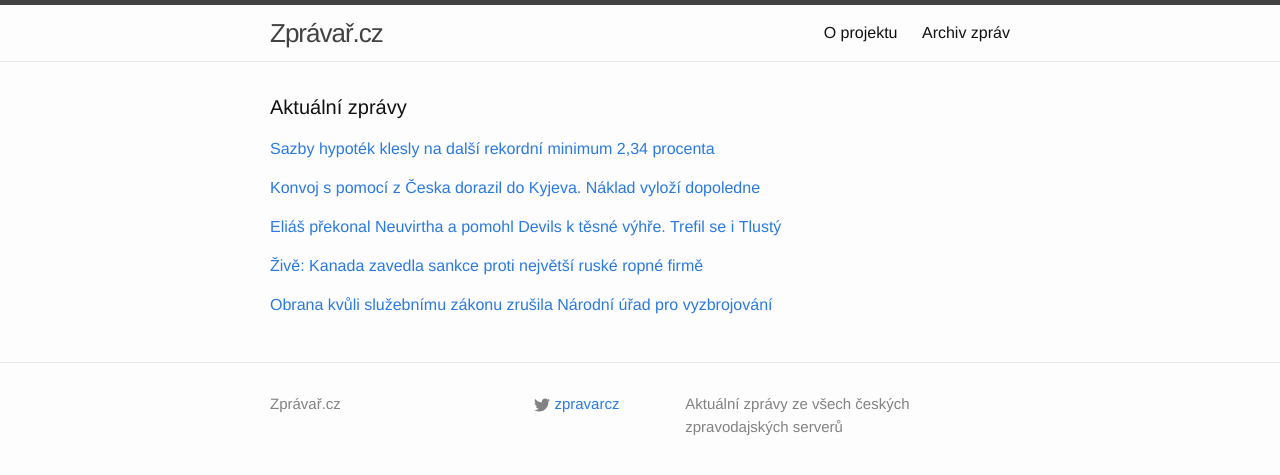
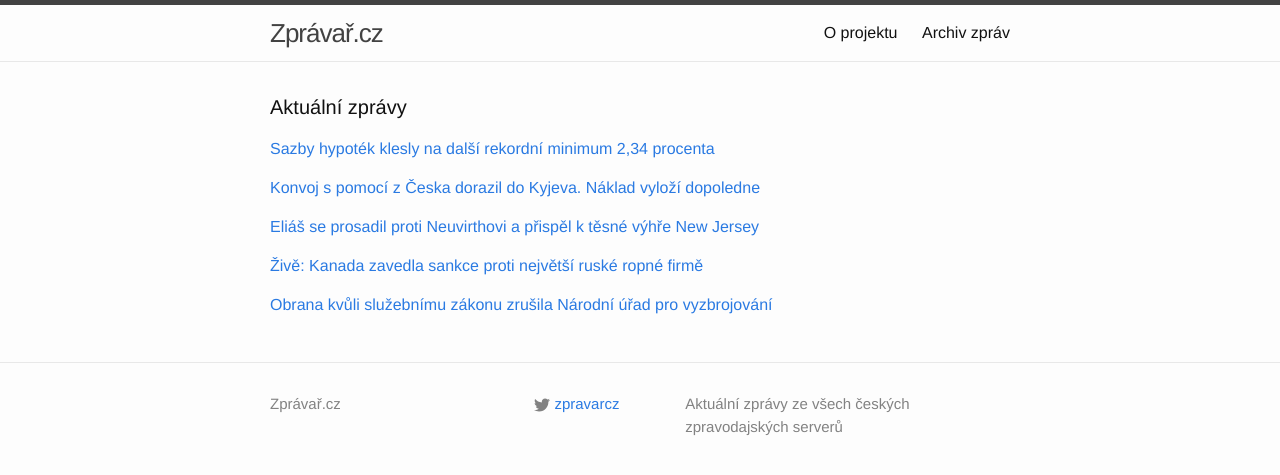
Before and after one commit to adliska/zpravar, a Jekyll site: the page built from index.html, in a window 1280 px wide. Shown: the top 475 px of the page. Built offline with Jekyll 4.4.1, drawn with Linux system fonts in a browser that asks for light colours.

Commit message:
zpravar news update

```diff
--- a/index.html
+++ b/index.html
@@ -25,9 +25,10 @@
 <li><a href=http://www.novinky.cz/zahranicni/evropa/361952-konvoj-s-ceskou-humanitarni-pomoci-ukrajine-dojel-do-kyjeva.html>Konvoj s českou humanitární pomocí Ukrajině dojel do Kyjeva  - www.novinky.cz</a></li>
 <li><a href=http://www.ceskenoviny.cz/zpravy/zpravy/konvoj-s-ceskou-humanitarni-pomoci-ukrajine-dojel-do-kyjeva/1182670>Konvoj s českou humanitární pomocí Ukrajině dojel do Kyjeva - www.ceskenoviny.cz</a></li>
 </ul>
-</div><p><a href="javascript:;" onclick="toggle_visibility('zpravy2')">Eliáš překonal Neuvirtha a pomohl Devils k těsné výhře. Trefil se i Tlustý</a></p>
+</div><p><a href="javascript:;" onclick="toggle_visibility('zpravy2')">Eliáš se prosadil proti Neuvirthovi a přispěl k těsné výhře New Jersey</a></p>
 <div id="zpravy2" style="display:none">
 <ul>
+<li><a href=http://www.rozhlas.cz/_zprava/elias-se-prosadil-proti-neuvirthovi-a-prispel-k-tesne-vyhre-new-jersey--1456877>Eliáš se prosadil proti Neuvirthovi a přispěl k těsné výhře New Jersey - www.rozhlas.cz</a></li>
 <li><a href=http://www.denik.cz/hokej/elias-skoroval-ale-brankar-neuvirth-potrapil-new-jersey-20150218.html>Eliáš překonal Neuvirtha a pomohl Devils k těsné výhře. Trefil se i Tlustý - www.denik.cz</a></li>
 <li><a href=http://hokej.idnes.cz/elias-se-prosadil-proti-neuvirthovi-dvg-/nhl.aspx?c=A150218_070920_nhl_Mkr>Eliáš se prosadil proti Neuvirthovi, Tlustý ukončil čekání na gól - hokej.idnes.cz</a></li>
 <li><a href=http://sport.aktualne.cz/elias-tahl-dably-za-vyhrou-neuvirth-je-ale-hodne-trapil/r~d4ae9ef8b72e11e4a10c0025900fea04/>Eliáš táhl Ďábly za výhrou, Neuvirth je ale hodně trápil - sport.aktualne.cz</a></li>
```
